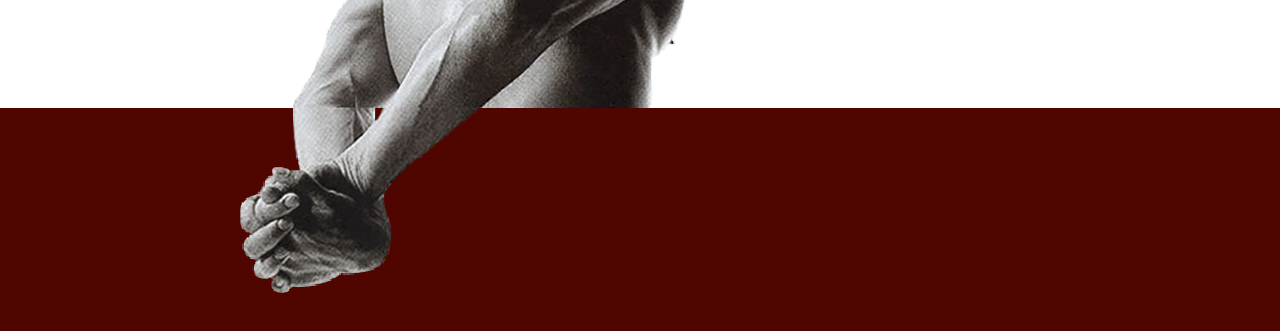
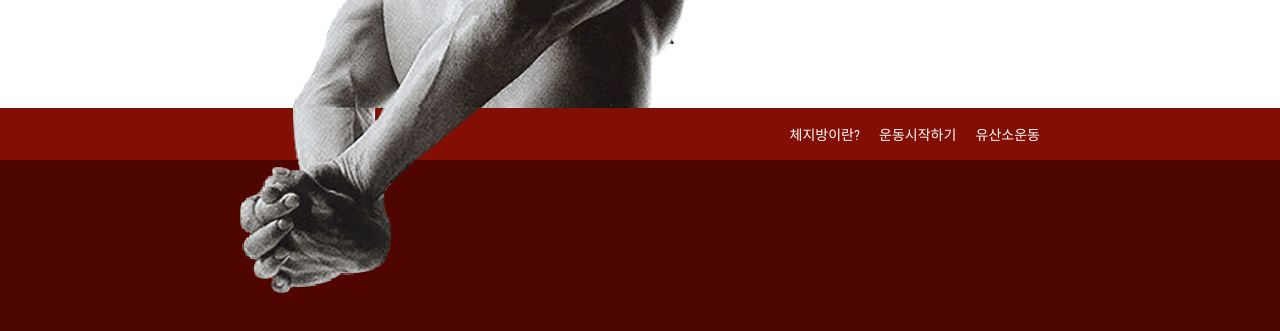
Before and after one commit to kimkiyong/fitness, a plain HTML site: page index.html in a window 1280 px wide. Shown: the part 437-768 px from the top of the page. Drawn offline with Linux system fonts and the light colour scheme.

Commit message:
0210 clear

```diff
--- a/style/style.css
+++ b/css/style.css
@@ -74,3 +74,22 @@ body{
    top: 130px;
 
 }
+.menu-outer{
+	background-color: #830e04;
+	padding: 1rem 0;
+
+}
+.menu{
+	max-width: 800px;
+	margin: auto;
+	text-align: right;
+}
+.menu a{
+	color: #ffffff; /*white*/
+	text-decoration: none;
+	cursor: pointer;
+}
+
+.menu a:nth-child(2){
+	margin: 0 1rem
+}
--- a/index.html
+++ b/index.html
@@ -8,7 +8,7 @@
    <link rel="preconnect" href="https://fonts.googleapis.com">
    <link rel="preconnect" href="https://fonts.gstatic.com" crossorigin>
    <link href="https://fonts.googleapis.com/css2?family=Noto+Sans+KR&family=Roboto+Condensed&display=swap" rel="stylesheet">
-   <link rel="stylesheet" href="style/style.css" />
+   <link rel="stylesheet" href="css/style.css" />
 </head>
 <body>
 <h1 class="d-none">theFitness</h1>
@@ -40,6 +40,20 @@
    </div>
 </div>
 <!-- /.marketing-outer -->
+<div class="menu-outer">
+	<div class ="menu">
+	<a href="#">체지방이란?</a>
+	<a href="#">운동시작하기</a>
+	<a href="#">유산소운동</a>
+	</div>
+</div>
+<!-- /.menu-outer -->
+<div class= "topic">
+	<div class = "monthly-topic"> </div>
+	<div class = "other-topic"> </div>
+	<div class = "sports"> </div>
+	<div class = "member"> </div>
+</div>
 
    <script src ="script/main.js"></script>
 </body>
```
Lines whose indentation alone changed are shown as unchanged.
